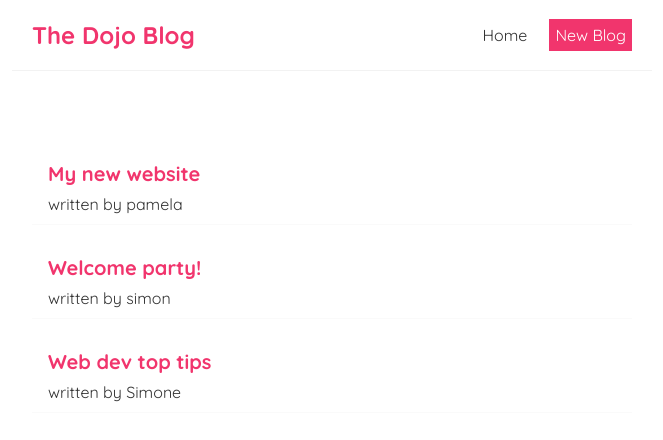
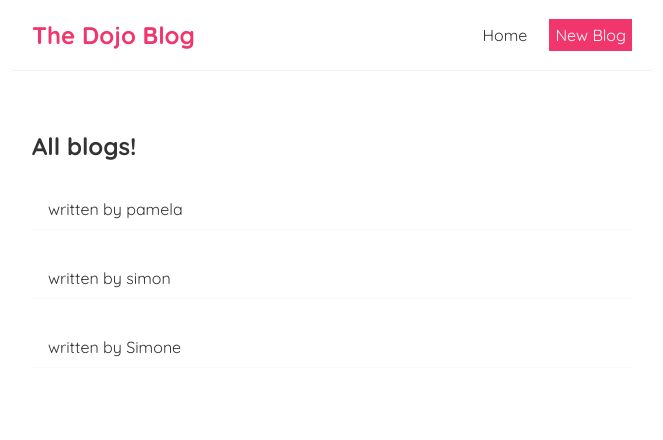
Before and after one commit to PamelaBute/react-tutorial, a React (Create React App) app: page / in a window 1280 px wide. Shown: the top 440 px of the page, without its empty margins (308-971 px from the left). Built offline with nearby package versions, Linux system fonts and the light colour scheme.

Commit message:
react-props
 -use props for code reuse
 - can  reuse props on other components

```diff
--- /dev/null
+++ b/src/BlogList.js
@@ -0,0 +1,19 @@
+const BlogList = (props) =>{
+    const blogs = props.blogs;
+    const title = props.title;
+
+    console.log(props,blogs);
+return (
+   <div className="blog-list">
+    <h2> {title}</h2>
+     {blogs.map((blog) =>(
+            <div className="blog-preview" key= {blog.id}>
+                <h2>{blogs.title}</h2>
+                <p> written by  { blog.author}</p>
+                </div>
+          ))}
+   </div>
+);
+}
+
+export default BlogList
--- a/src/Home.js
+++ b/src/Home.js
@@ -1,4 +1,5 @@
 import { useState } from "react";
+import BlogList from "./BlogList";
 
 const Home = ( ) =>{
     const [blogs, setBlogs]= useState([
@@ -16,12 +17,7 @@
 
     return (
         <div className= "home">
-          {blogs.map((blog) =>(
-            <div className="blog-preview" key= {blog.id}>
-                <h2>{blog.title}</h2>
-                <p> written by  { blog.author}</p>
-                </div>
-          ))}
+          <BlogList  blogs ={blogs} title = "All blogs!"/>
         </div>
     );
 }
```
